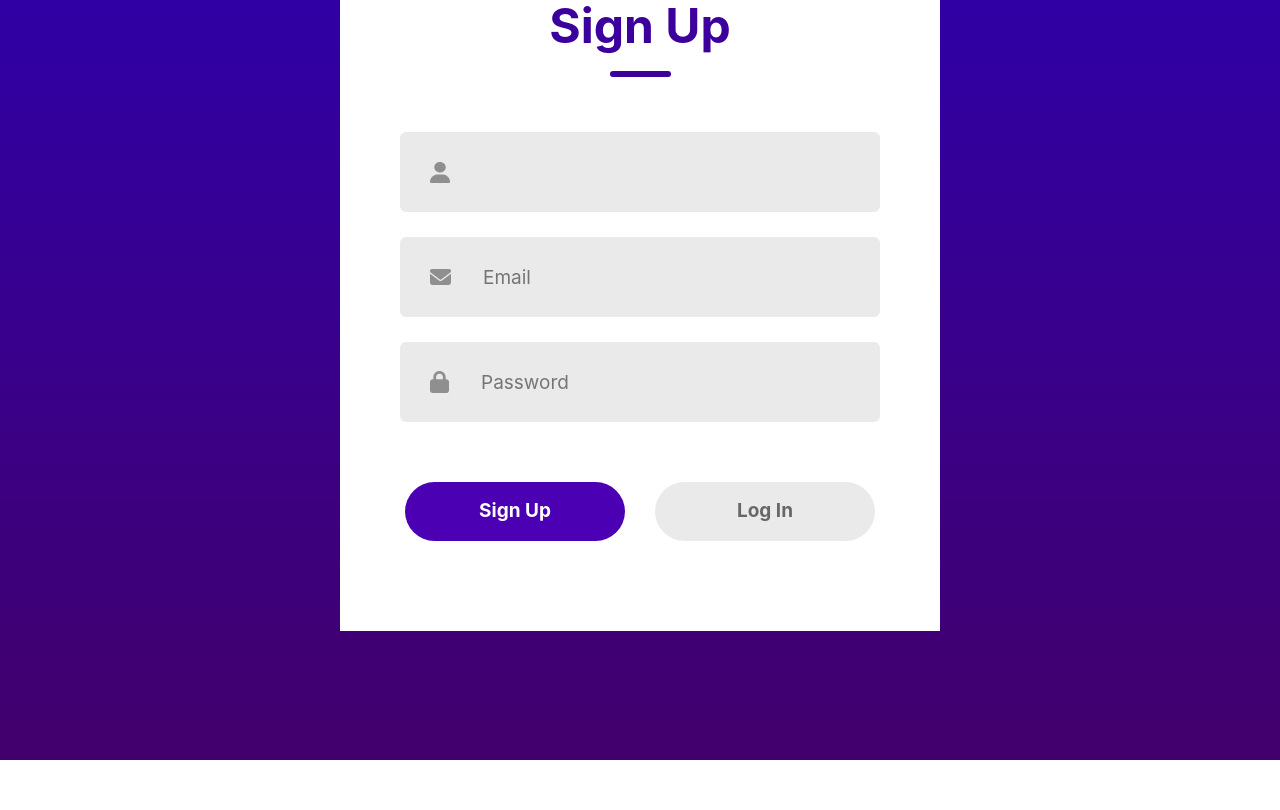
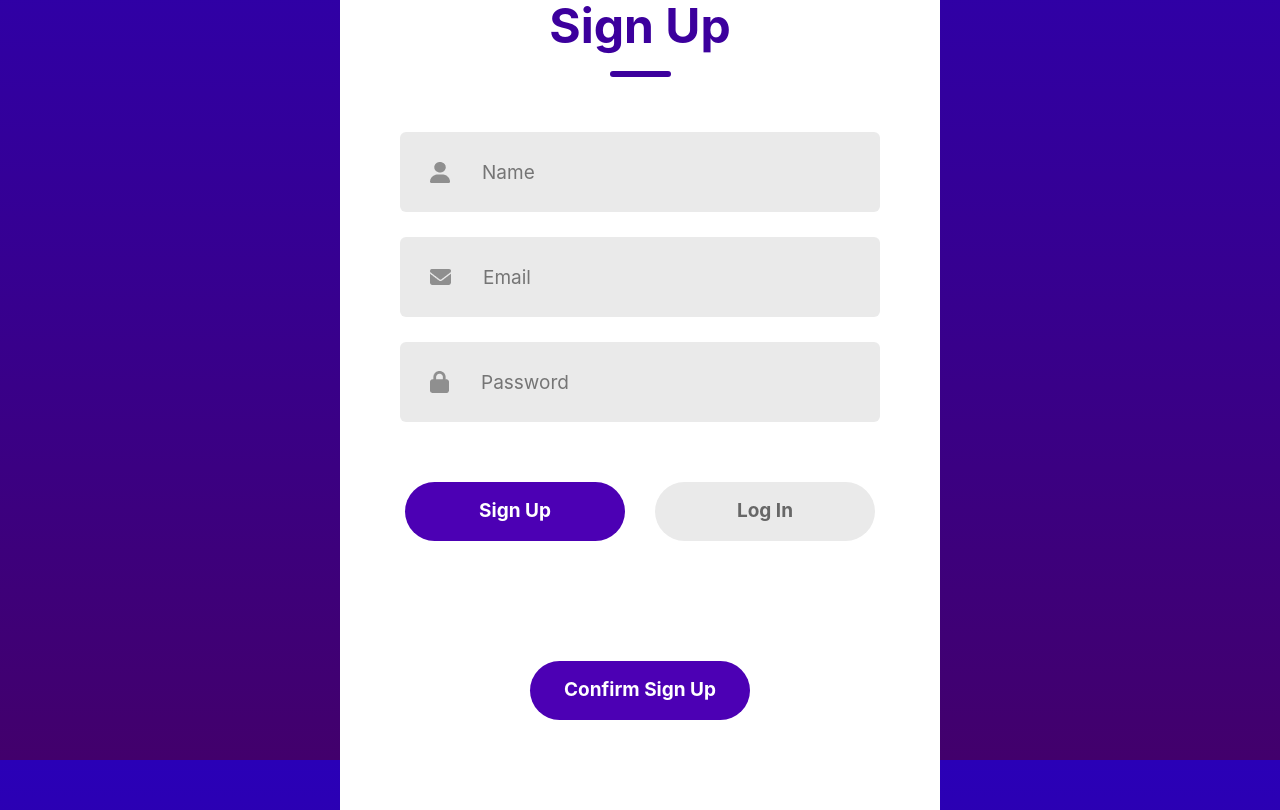
Before and after one commit to elab-development/internet-tehnologije-2024-projekat-upravljanjefinansijama_2021_0073, a React (Create React App) app in the folder frontend/: page / in a window 1280 px wide. Shown: the part 240-1050 px from the top of the page. Before the commit the page ends 1000 px from the top, so only its background shows below. Built offline with nearby package versions, Linux system fonts and the light colour scheme.

Commit message:
zavrsena login/register strana

```diff
--- a/frontend/src/components/LoginSignup/LoginPage.jsx
+++ b/frontend/src/components/LoginSignup/LoginPage.jsx
@@ -1,45 +1,152 @@
-import React, { useState } from 'react'
-import './LoginSignup.css'
+import React, { useState } from 'react';
+import './LoginSignup.css';
 import user_icon from '../Assets/person.png';
 import email_icon from '../Assets/email.png';
 import password_icon from '../Assets/password.png';
-
+import agent from '../../services/api.js'; // Import API agent
 
 const LoginPage = () => {
-  const[action, setAction] = useState("Sign Up");
+  const [action, setAction] = useState("Sign Up");
+  const [userData, setUserData] = useState({
+    username: "",
+    email: "",
+    password: ""
+  });
+  const [errorMessage, setErrorMessage] = useState("");
+
+  const handleInput = (e) => {
+    setUserData({ ...userData, [e.target.name]: e.target.value });
+  };
+
+  // Funkcija za Login
+  const handleLogin = async (e) => {
+    e.preventDefault();
+    if (!userData.email || !userData.password) {
+      setErrorMessage("Email i lozinka su obavezni.");
+      return;
+    }
+    try {
+      const response = await agent.Auth.login({
+        email: userData.email,
+        password: userData.password,
+      });
+      console.log("Login successful:", response);
+      localStorage.setItem("token", response.token); // Čuvanje JWT tokena
+      setErrorMessage(""); // Resetovanje poruke o grešci
+      alert("Uspešno ste se prijavili!"); // Privremena poruka o uspehu
+    } catch (err) {
+      console.error("Login error:", err);
+      setErrorMessage("Neuspešan login. Proverite svoje podatke.");
+    }
+  };
+
+  // Funkcija za Register
+  const handleRegister = async (e) => {
+    e.preventDefault();
+    if (!userData.username || !userData.email || !userData.password) {
+      setErrorMessage("Sva polja su obavezna.");
+      return;
+    }
+    try {
+      const response = await agent.Auth.register({
+        username: userData.username,
+        email: userData.email,
+        password: userData.password,
+      });
+      console.log("Registration successful:", response);
+      setErrorMessage(""); // Resetovanje poruke o grešci
+      setAction("Log In"); // Automatsko prebacivanje na login
+      alert("Uspešno ste se registrovali!"); // Privremena poruka o uspehu
+    } catch (err) {
+      console.error("Registration error:", err);
+      setErrorMessage("Registracija nije uspela. Proverite svoje podatke.");
+    }
+  };
+
   return (
-    <div className='container'>
-      <div className='header'>
-        <div className='text'>{action}</div>
-        <div className='underline'></div>
+    <div className="container">
+      <div className="header">
+        <div className="text">{action}</div>
+        <div className="underline"></div>
       </div>
 
       <div className="inputs">
-        {action === "Log In"?<div></div>:
-        <div className="input">
-          <img src={user_icon} alt="" />
-          <input type="text" />
-        </div>}
-
+        {/* Polje za ime prikazuje se samo za "Sign Up" */}
+        {action === "Sign Up" && (
+          <div className="input">
+            <img src={user_icon} alt="User Icon" />
+            <input
+              type="text"
+              name="username"
+              placeholder="Name"
+              value={userData.username}
+              onChange={handleInput}
+            />
+          </div>
+        )}
 
         <div className="input">
-          <img src={email_icon} alt="" />
-          <input type="email" placeholder='Email'/>
+          <img src={email_icon} alt="Email Icon" />
+          <input
+            type="email"
+            name="email"
+            placeholder="Email"
+            value={userData.email}
+            onChange={handleInput}
+          />
         </div>
 
-
         <div className="input">
-          <img src={password_icon} alt="" />
-          <input type="password" placeholder='Password'/>
+          <img src={password_icon} alt="Password Icon" />
+          <input
+            type="password"
+            name="password"
+            placeholder="Password"
+            value={userData.password}
+            onChange={handleInput}
+          />
         </div>
       </div>
-      {action==="Sign Up"?<div></div>:<div className="forgot-password">Forgot Password? <span>Click Here</span></div>}
+
+      {errorMessage && <div className="error-message">{errorMessage}</div>}
+
+      {action === "Log In" && (
+        <div className="forgot-password">
+          Forgot Password? <span>Click Here</span>
+        </div>
+      )}
+
       <div className="submit-container">
-        <div className={action === "Log In"?"submit gray":"submit"} onClick={() => {setAction("Sign Up")}}>Sign Up</div>
-        <div className={action === "Sign Up"?"submit gray":"submit"} onClick={() => {setAction("Log In")}}>Log In</div>
+        <div
+          className={action === "Log In" ? "submit gray" : "submit"}
+          onClick={() => {
+            setAction("Sign Up");
+            setUserData({ username: "", email: "", password: "" });
+            setErrorMessage("");
+          }}
+        >
+          Sign Up
+        </div>
+        <div
+          className={action === "Sign Up" ? "submit gray" : "submit"}
+          onClick={() => {
+            setAction("Log In");
+            setUserData({ username: "", email: "", password: "" });
+            setErrorMessage("");
+          }}
+        >
+          Log In
+        </div>
+      </div>
+
+      <div className="submit-container">
+        {action === "Log In" ? (
+          <div className="submit" onClick={handleLogin}>Confirm Log In</div>) : (
+          <div className="submit" onClick={handleRegister}>Confirm Sign Up</div>
+        )}
       </div>
     </div>
-  )
-}
+  );
+};
 
-export default LoginPage
+export default LoginPage;
```
